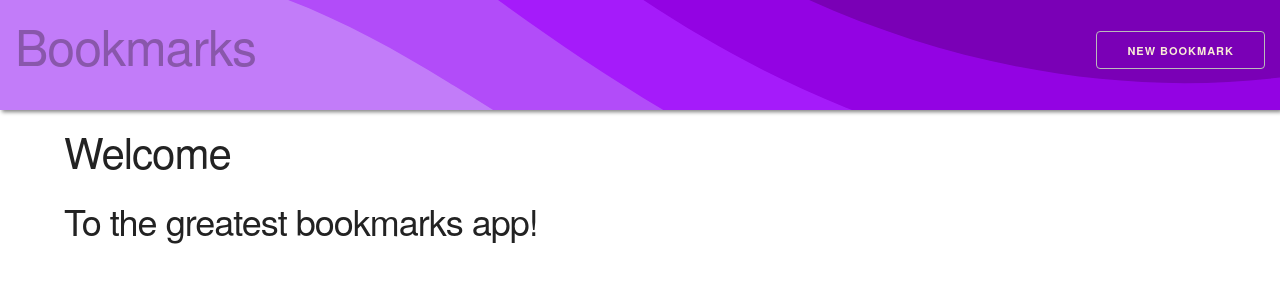
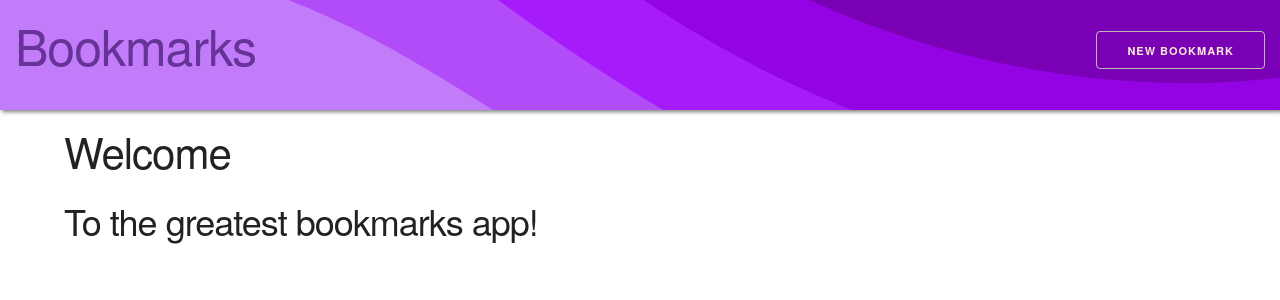
Before and after one commit to christina-ml/bookmarks-review-backend, a React (Create React App) app in the folder frontend/: page / in a window 1280 px wide. Shown: the top 300 px of the page. Built offline with nearby package versions, Linux system fonts and the light colour scheme; no server answers.

Commit message:
made bookmarks text darker color for visibility

```diff
--- a/frontend/src/index.css
+++ b/frontend/src/index.css
@@ -21,7 +21,7 @@ main {
 
 a {
   text-decoration: none;
-  color: #8957ab;
+  color: rebeccapurple;
 }
 button a {
   color: antiquewhite;
```
